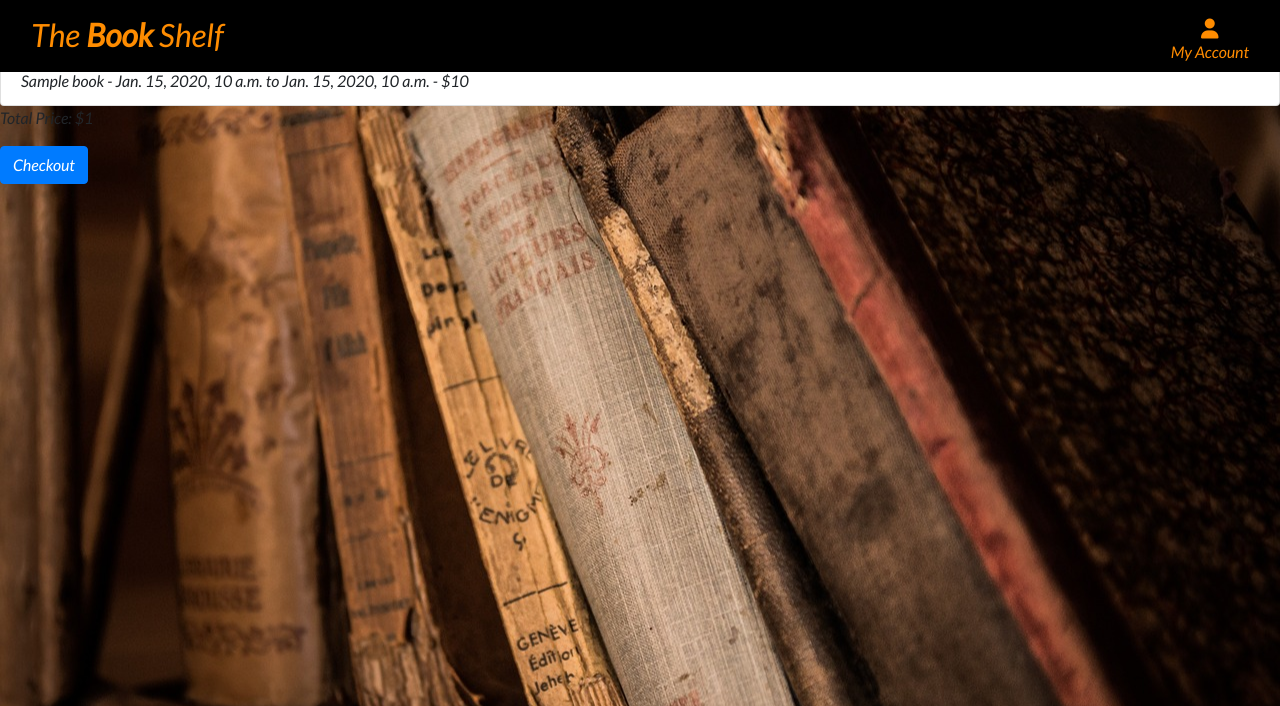
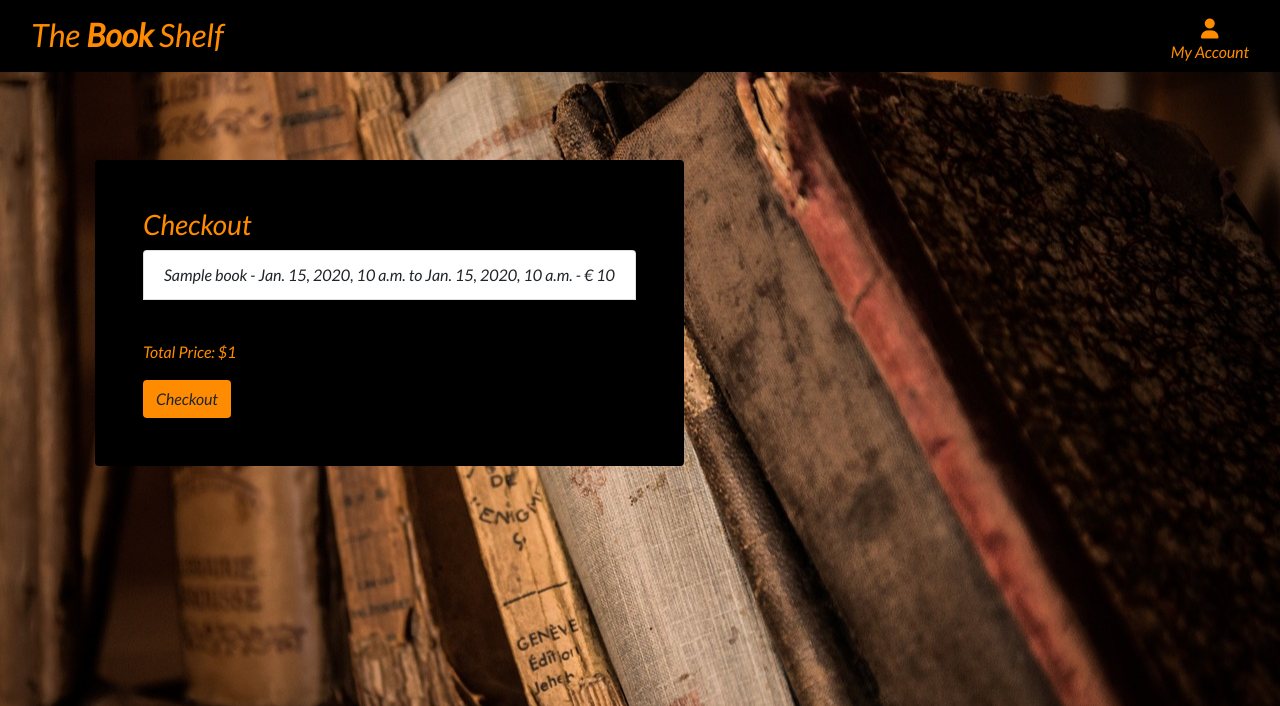
Before and after one commit to ourfalia/book_rental, a Django app: template rental/templates/rental/checkout.html in a window 1280 px wide. Shown: the top 706 px of the page. Run offline with Django 3.2, Linux system fonts and the light colour scheme; the template is opened without the code that fills it: most values are stand-ins (such as "Sample title", 1, 10 or a date in 2020); some libraries are stand-ins or nearby versions.

Commit message:
update template

```diff
--- a/rental/templates/rental/checkout.html
+++ b/rental/templates/rental/checkout.html
@@ -1,19 +1,23 @@
 {% extends 'base.html' %}
 {% block content %}
-    <h1>Checkout</h1>
+<div class="container header-container ">
+    <div class="black-bg rounded p-5">
+        <h3 class="orange-text">Checkout</h3>
         <ul class="list-group">
             {% for reservation in reservations %}
                 <li class="list-group-item">
                     {{ reservation.book.title }} - {{ reservation.start_date }} to {{ reservation.end_date }}
-                - ${{ reservation.price }}
-            </li>
+                    -  € {{ reservation.price }}
+                </li><br>
             {% empty %}
-            <li class="list-group-item">No reservations to checkout.</li>
+                <li class="list-group-item orange-text">No reservations to checkout.</li>
             {% endfor %}
         </ul>
-    <p>Total Price: ${{ total_price }}</p>
+        <p class="orange-text mt-3">Total Price: ${{ total_price }}</p>
         <form method="post">
             {% csrf_token %}
-        <button type="submit" class="btn btn-primary">Checkout</button>
+            <button type="submit" class="btn orange-color">Checkout</button>
         </form>
+    </div>
+</div>
 {% endblock %}
```
Also changed, not shown: rental/templates/rental/checkout_success.html (+6 -2 lines), db.sqlite3. Lines whose indentation alone changed are shown as unchanged.
